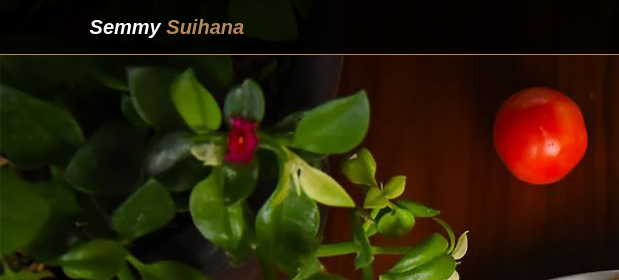
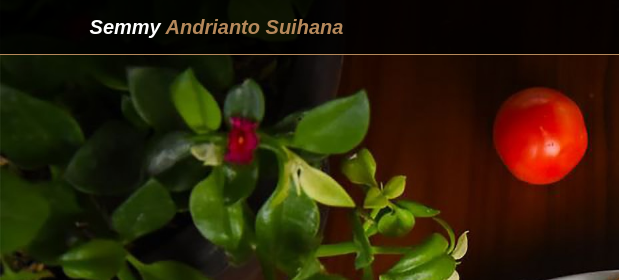
Before and after one commit to semmysuihana/aplikasi-penjualan-makanan, a plain HTML site: page index.html in a window 1280 px wide. Shown: the top 280 px of the page, 0-619 px from the left. Drawn offline with nearby package versions, Linux system fonts and the light colour scheme.

Commit message:
Update index.html

```diff
--- a/index.html
+++ b/index.html
@@ -19,7 +19,7 @@
 </head>
 <body>
 <nav class="navbar">
-    <a href="#" class="navbar-logo">Semmy <span>Suihana</span></a>
+    <a href="#" class="navbar-logo">Semmy <span>Andrianto Suihana</span></a>
     <div class="navbar-nav">
         <a href="#home" style="margin: 7px;">Home</a>
         <a href="#about" style="margin: 7px;">Tentang Kami</a>
```
